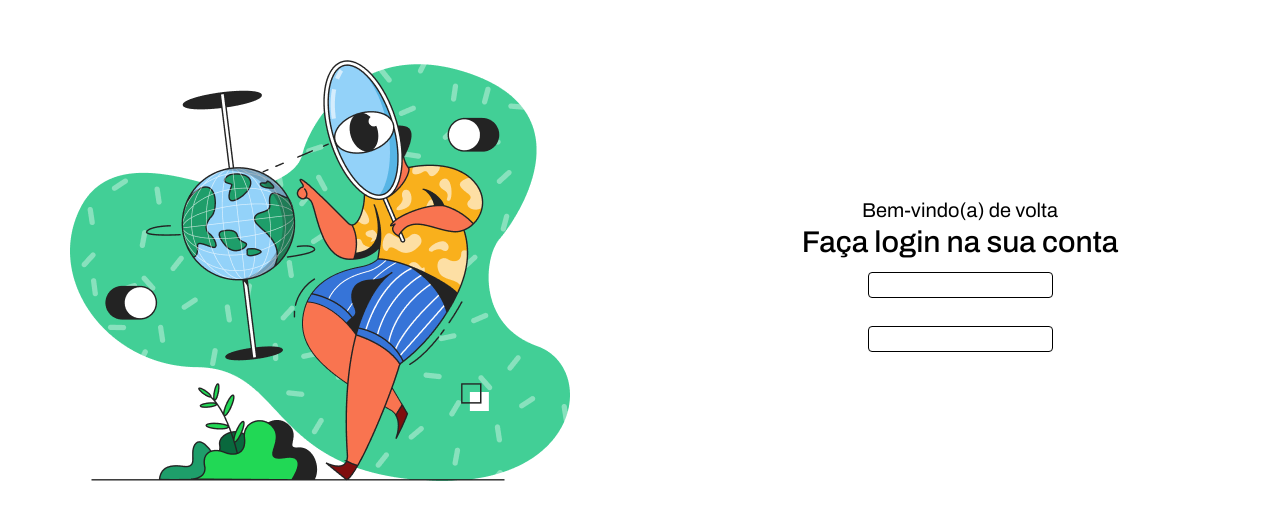
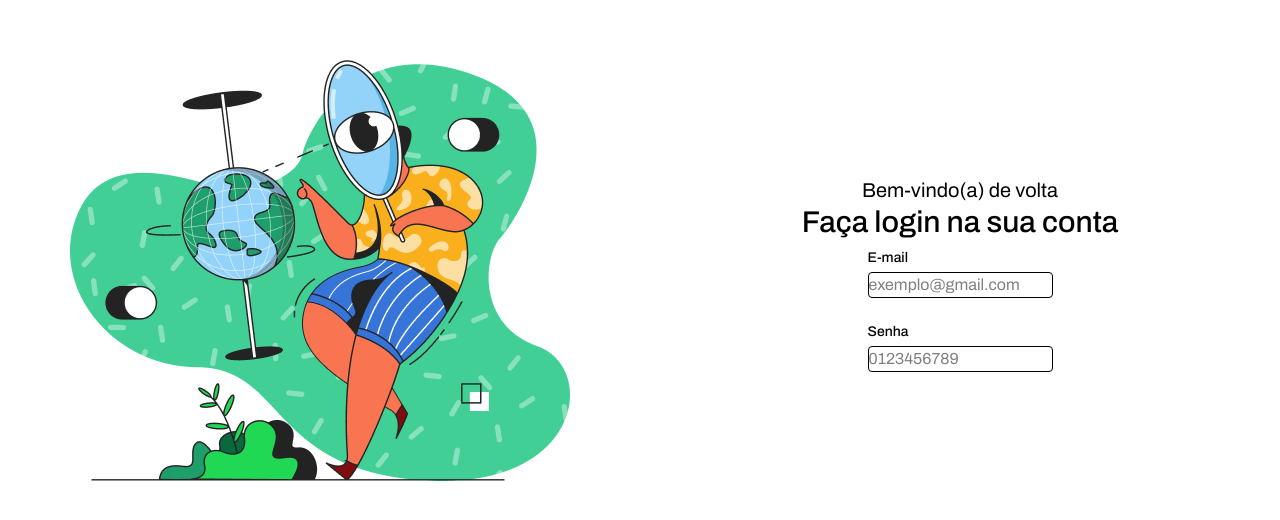
Before and after one commit to lucasrodriguescunha/login-codelab, a Next.js app: page / in a window 1280 px wide. Shown: the part 130-650 px from the top of the page. Built offline with nearby package versions, Linux system fonts and the light colour scheme.

Commit message:
feat: update LoginForm to include labeled InputFields for email and password

```diff
--- a/app/components/LoginPage/LoginFormContainer/LoginForm/LoginForm.tsx
+++ b/app/components/LoginPage/LoginFormContainer/LoginForm/LoginForm.tsx
@@ -4,9 +4,16 @@ import {InputField} from "@/app/shared/InputField";
 export const LoginForm = () => {
     return (
         <form className='flex flex-col gap-6'>
-            <InputField/>
-            <InputField/>
-            <SocialLoginButton fullWidth/>
+            <InputField
+                label='E-mail'
+                type='email'
+                placeholder='exemplo@gmail.com'
+            />
+            <InputField
+                label='Senha'
+                type='password'
+                placeholder='0123456789'/>
+            <SocialLoginButton/>
         </form>
     );
 };
```
